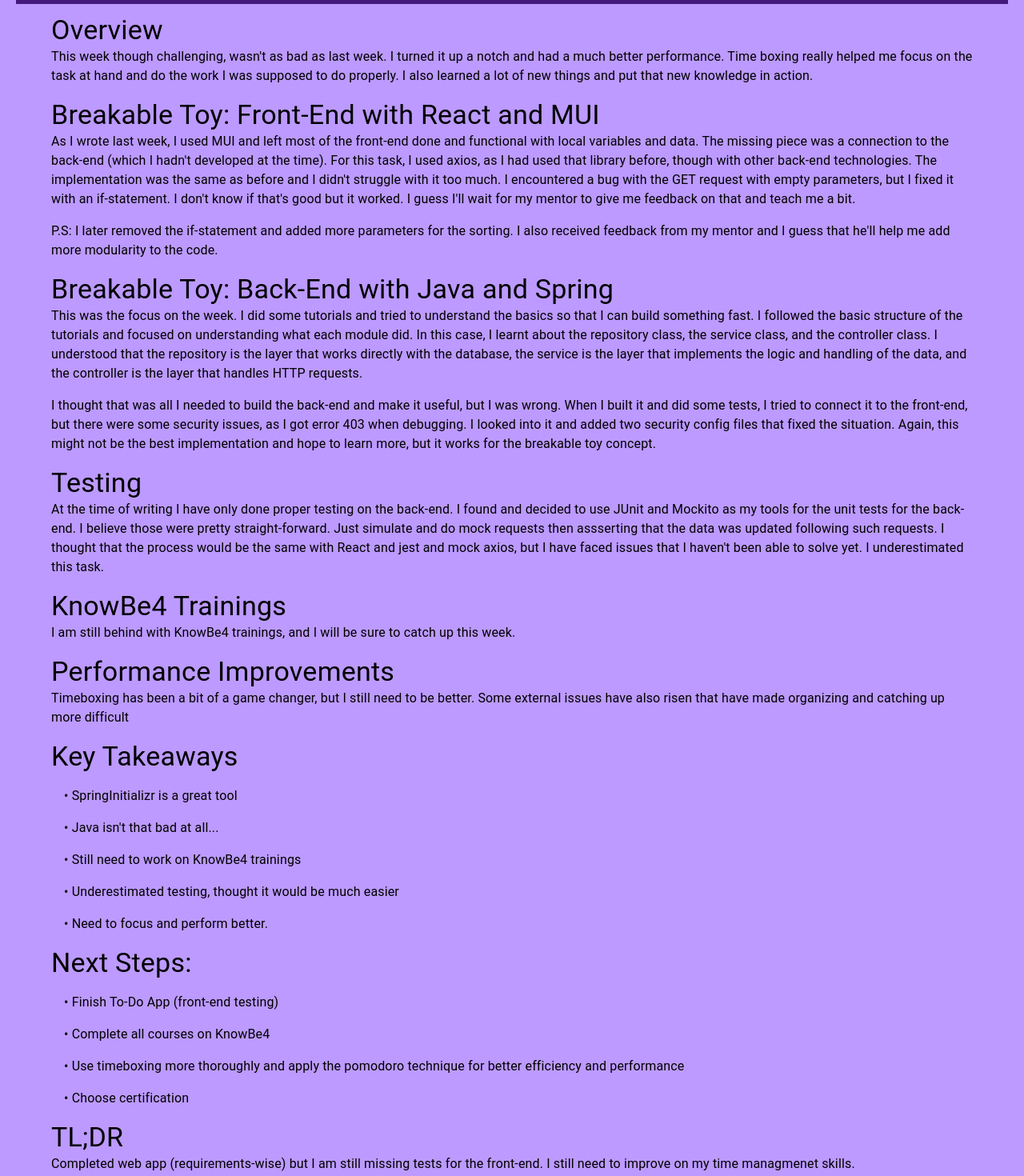
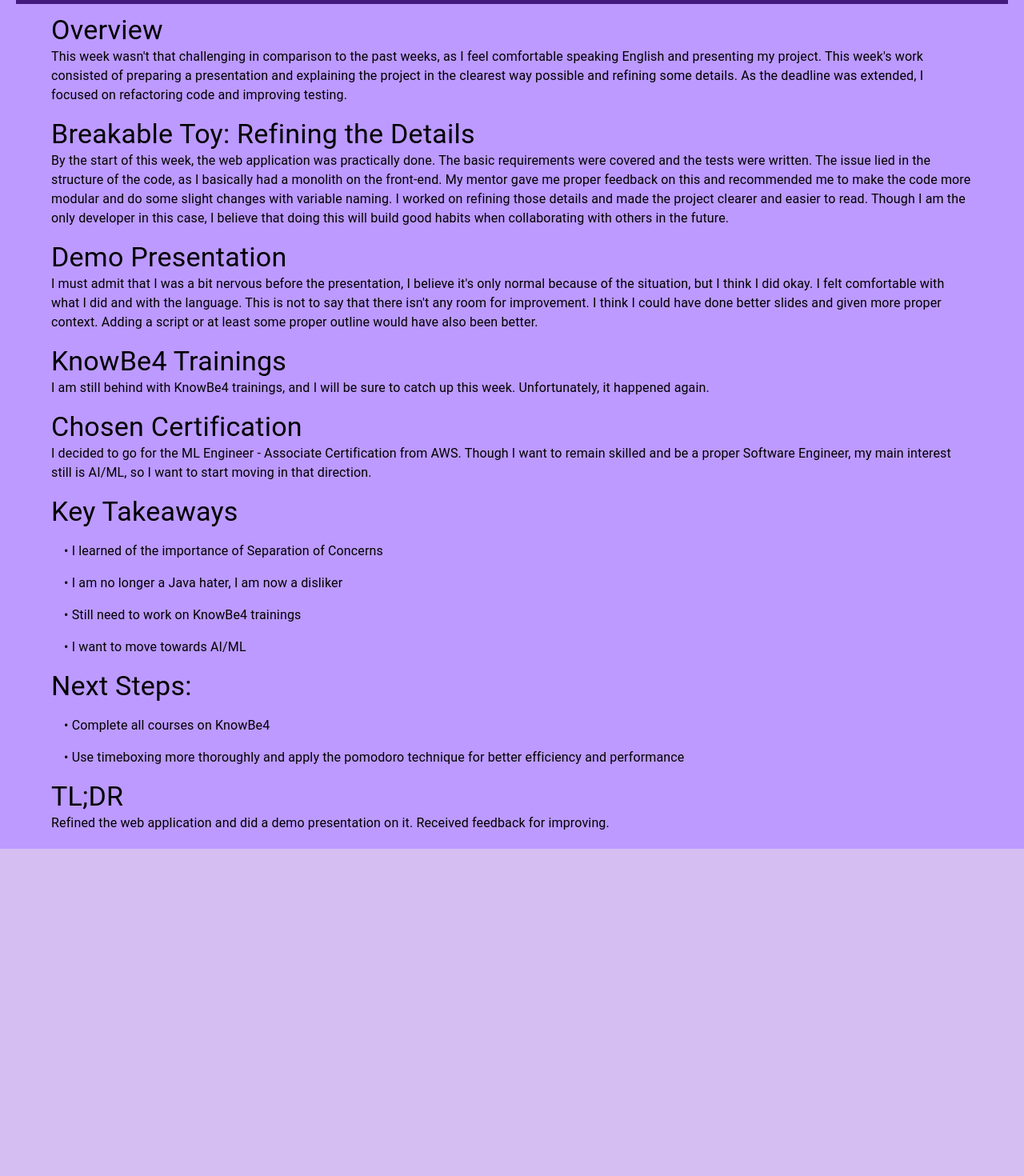
Before and after one commit to SotosunaEncora/SotosunaEncora.github.io, a React (Create React App) app: page /blog-post-5 in a window 1280 px wide. Shown: the part 160-1630 px from the top of the page at 80% size. After the commit the page ends 1221 px from the top, so only its background shows below. Built offline with nearby package versions, Linux system fonts and the light colour scheme.

Commit message:
Update BlogPost5.jsx

```diff
--- a/src/components/blogs/BlogPost5.jsx
+++ b/src/components/blogs/BlogPost5.jsx
@@ -17,58 +17,40 @@ const BlogPost5 = () => {
                 Overview
             </Typography>
             <Typography variant="body1" paragraph>
-                This week though challenging, wasn't as bad as last week. I turned it up a notch and had a much better performance.
-                Time boxing really helped me focus on the task at hand and do the work I was supposed to do properly. I also learned
-                a lot of new things and put that new knowledge in action.
+                This week wasn't that challenging in comparison to the past weeks, as I feel comfortable speaking English and presenting my project. This
+                week's work consisted of preparing a presentation and explaining the project in the clearest way possible and refining some details. As the
+                deadline was extended, I focused on refactoring code and improving testing.
             </Typography>
             <Typography variant="h4">
-                Breakable Toy: Front-End with React and MUI
+                Breakable Toy: Refining the Details
             </Typography>
             <Typography variant="body1" paragraph>
-                As I wrote last week, I used MUI and left most of the front-end done and functional with local variables and data. The
-                missing piece was a connection to the back-end (which I hadn't developed at the time). For this task, I used axios, as I
-                had used that library before, though with other back-end technologies. The implementation was the same as before and I didn't
-                struggle with it too much. I encountered a bug with the GET request with empty parameters, but I fixed it with an if-statement.
-                I don't know if that's good but it worked. I guess I'll wait for my mentor to give me feedback on that and teach me a bit.
+               By the start of this week, the web application was practically done. The basic requirements were covered and the tests were written. The issue
+               lied in the structure of the code, as I basically had a monolith on the front-end. My mentor gave me proper feedback on this and recommended me
+               to make the code more modular and do some slight changes with variable naming. I worked on refining those details and made the project clearer and
+               easier to read. Though I am the only developer in this case, I believe that doing this will build good habits when collaborating with others in the
+               future.
+            </Typography>
+            <Typography variant="h4">
+                Demo Presentation
             </Typography>
             <Typography variant="body1" paragraph>
-                P.S: I later removed the if-statement and added more parameters for the sorting. I also received feedback from my mentor and I guess that he'll
-                help me add more modularity to the code.
-            </Typography>
-            <Typography variant="h4">
-                Breakable Toy: Back-End with Java and Spring
-            </Typography>
-            <Typography variant="body1" paragraph>
-                This was the focus on the week. I did some tutorials and tried to understand the basics so that I can build something fast. I
-                followed the basic structure of the tutorials and focused on understanding what each module did. In this case, I learnt about the
-                repository class, the service class, and the controller class. I understood that the repository is the layer that works directly with the database, the
-                service is the layer that implements the logic and handling of the data, and the controller is the layer that handles HTTP requests.
-            </Typography>
-            <Typography variant="body1" paragraph>
-                I thought that was all I needed to build the back-end and make it useful, but I was wrong. When I built it and did some tests, I tried
-                to connect it to the front-end, but there were some security issues, as I got error 403 when debugging. I looked into it and added two security config
-                files that fixed the situation. Again, this might not be the best implementation and hope to learn more, but it works for the breakable toy concept.
-            </Typography>
-            <Typography variant="h4">
-                Testing
-            </Typography>
-            <Typography variant="body1" paragraph>
-                At the time of writing I have only done proper testing on the back-end. I found and decided to use JUnit and Mockito as my tools for the unit tests for the
-                back-end. I believe those were pretty straight-forward. Just simulate and do mock requests then assserting that the data was updated following such requests.
-                I thought that the process would be the same with React and jest and mock axios, but I have faced issues that I haven't been able to solve yet. I underestimated
-                this task.
+                I must admit that I was a bit nervous before the presentation, I believe it's only normal because of the situation, but I think I did okay. I
+                felt comfortable with what I did and with the language. This is not to say that there isn't any room for improvement. I think I could have done
+                better slides and given more proper context. Adding a script or at least some proper outline would have also been better.
             </Typography>
             <Typography variant="h4">
                 KnowBe4 Trainings
             </Typography>
             <Typography variant="body1" paragraph>
-                I am still behind with KnowBe4 trainings, and I will be sure to catch up this week.
+                I am still behind with KnowBe4 trainings, and I will be sure to catch up this week. Unfortunately, it happened again.
             </Typography>
             <Typography variant="h4">
-                Performance Improvements
+                Chosen Certification
             </Typography>
             <Typography variant="body1" paragraph>
-                Timeboxing has been a bit of a game changer, but I still need to be better. Some external issues have also risen that have made organizing and catching up more difficult
+                I decided to go for the ML Engineer - Associate Certification from AWS. Though I want to remain skilled and be a proper Software Engineer, my main interest
+                still is AI/ML, so I want to start moving in that direction.
             </Typography>
             <Typography variant="h4">
                 Key Takeaways
@@ -76,12 +58,12 @@ const BlogPost5 = () => {
             <List>
                 <ListItem>
                     <Typography>
-                        • SpringInitializr is a great tool
+                        • I learned of the importance of Separation of Concerns
                     </Typography>
                 </ListItem>
                 <ListItem>
                     <Typography>
-                        • Java isn't that bad at all...
+                        • I am no longer a Java hater, I am now a disliker
                     </Typography>
                 </ListItem>
                 <ListItem>
@@ -91,12 +73,7 @@ const BlogPost5 = () => {
                 </ListItem>
                 <ListItem>
                     <Typography>
-                        • Underestimated testing, thought it would be much easier
-                    </Typography>
-                </ListItem>
-                <ListItem>
-                    <Typography>
-                        • Need to focus and perform better.
+                        • I want to move towards AI/ML
                     </Typography>
                 </ListItem>
             </List>
@@ -104,11 +81,6 @@ const BlogPost5 = () => {
                 Next Steps:
             </Typography>
             <List>
-                <ListItem>
-                    <Typography>
-                        • Finish To-Do App (front-end testing)
-                    </Typography>
-                </ListItem>
                 <ListItem>
                     <Typography>
                         • Complete all courses on KnowBe4
@@ -119,17 +91,12 @@ const BlogPost5 = () => {
                         • Use timeboxing more thoroughly and apply the pomodoro technique for better efficiency and performance
                     </Typography>
                 </ListItem>
-                <ListItem>
-                    <Typography>
-                        • Choose certification
-                    </Typography>
-                </ListItem>
             </List>
             <Typography variant="h4">
                 TL;DR
             </Typography>
             <Typography>
-                Completed web app (requirements-wise) but I am still missing tests for the front-end.  I still need to improve on my time managmenet skills.
+                Refined the web application and did a demo presentation on it. Received feedback for improving.
             </Typography>
         </Container>
     </div>
```
